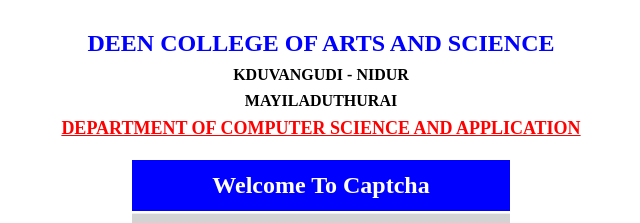
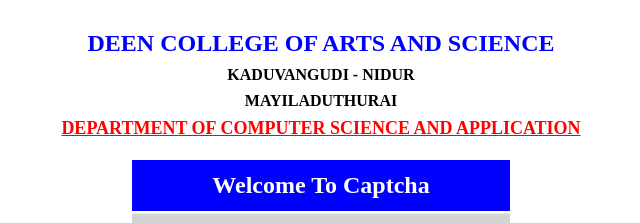
Before and after one commit to Tnsp96/captcha, a plain HTML site: page index.html in a window 1280 px wide. Shown: the top 223 px of the page, 319-959 px from the left. Drawn offline with Linux system fonts and the light colour scheme.

Commit message:
Update index.html

```diff
--- a/index.html
+++ b/index.html
@@ -99,7 +99,7 @@ input[type=text] {
 </head>
 <body onload="DrawCaptcha();">
 <p align=center><font color=blue size=5><b>DEEN COLLEGE OF ARTS AND SCIENCE</b></font><br />
-<font size=3><b>KDUVANGUDI - NIDUR</b></font></td></tr><br />
+<font size=3><b>KADUVANGUDI - NIDUR</b></font></td></tr><br />
 <font size=3><b>MAYILADUTHURAI</b></font><br />
 <font color=red size=4><u><b>DEPARTMENT OF COMPUTER SCIENCE AND APPLICATION</b></u></font></p>
 <table align=center>
```
